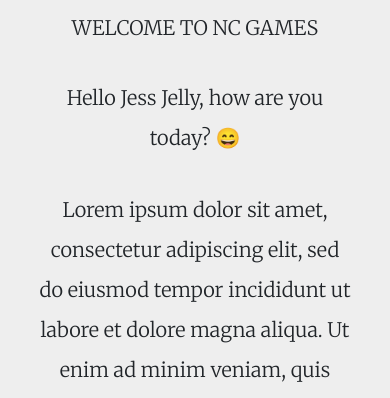
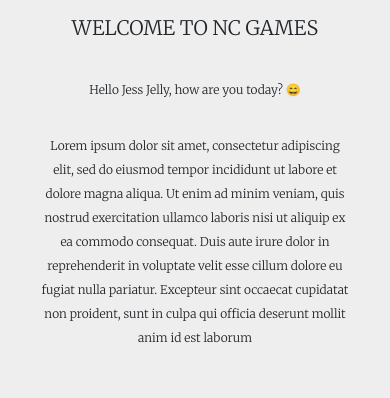
Before and after one commit to choymer/nc-games, a React (Create React App) app: page / in a window 390 px wide. Shown: the part 232-630 px from the top of the page. Built offline with nearby package versions, Linux system fonts and the light colour scheme; no server answers.

Commit message:
Reduce font-size on the welcome p tag

```diff
--- a/src/App.css
+++ b/src/App.css
@@ -246,7 +246,8 @@ small {
   p,
   a,
   .review-body,
-  .btn {
+  .btn,
+  .welcome-para {
     font-size: 12px;
   }
 
```
